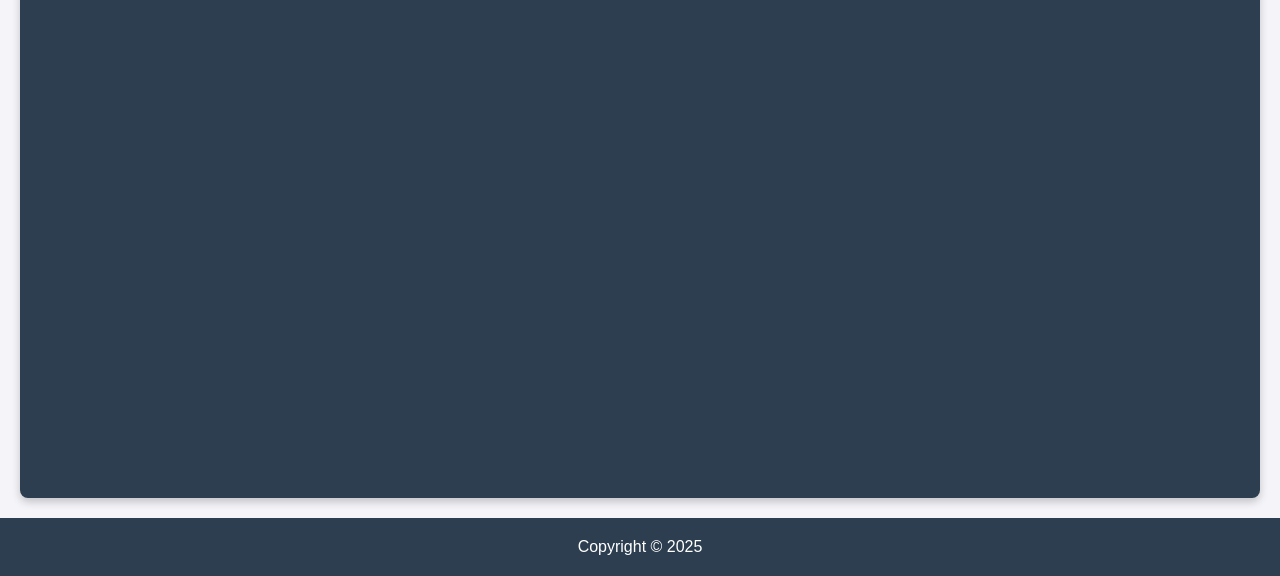
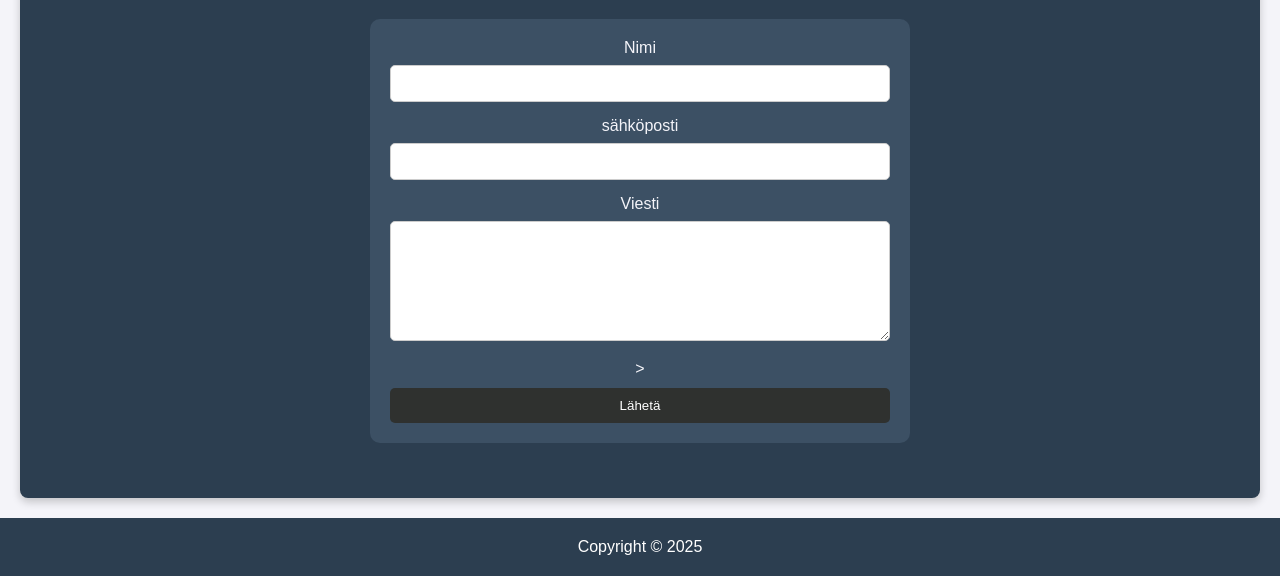
Before and after one commit to viljonaattori/WEB1, a plain HTML site: page otayhteytta.html in a window 1280 px wide. Shown: the part 224-800 px from the top of the page. Drawn offline with Linux system fonts and the light colour scheme.

Commit message:
contact lomake tehty

```diff
--- a/Styles.css
+++ b/Styles.css
@@ -57,3 +57,50 @@ footer {
   text-align: center;
   padding: 20px 0;
 }
+
+/* YHTEYDENOTTOLOMAKE TYYLIT -----------------------*/
+/* YHTEYDENOTTOLOMAKE TYYLIT -----------------------*/
+#otayhteyttaForm {
+  background-color: #3c5064;
+  padding: 20px;
+  border-radius: 10px;
+  height: auto;
+  font-size: 16px;
+  width: 100%; /* Estetään kenttien menevän yli */
+  max-width: 500px; /* Asetetaan lomakkeen maksimileveys */
+  margin: 0 auto; /* Keskittää lomakkeen */
+}
+
+#otayhteyttaForm label {
+  display: block; /* Asettaa labelin elementin blokiksi, jotta se menee omalle riville */
+  margin-bottom: 8px; /* Lisää tilaa labelin ja kentän väliin */
+}
+
+#otayhteyttaForm input,
+#otayhteyttaForm textarea {
+  width: 100%; /* Kenttä vie koko leveysosan */
+  padding: 10px;
+  margin-bottom: 15px; /* Lisää tilaa kenttien väliin */
+  border: 1px solid #ccc;
+  border-radius: 5px;
+  box-sizing: border-box; /* Varmistaa, että padding ei vaikuta leveyteen */
+}
+
+#otayhteyttaForm textarea {
+  height: 120px; /* Asetetaan korkeutta tekstialueelle */
+}
+
+#otayhteyttaForm button {
+  padding: 10px 20px;
+  border: none;
+  background-color: #2f312f;
+  color: white;
+  border-radius: 5px;
+  cursor: pointer;
+  width: 100%; /* Button vie koko leveysosan */
+  margin-top: 10px; /* Lisää tilaa napin yläpuolelle */
+}
+
+#otayhteyttaForm button:hover {
+  background-color: #767976;
+}
--- a/otayhteytta.html
+++ b/otayhteytta.html
@@ -23,7 +23,18 @@
     <div class="main">
       <main>
         <h1>Ota yhteyttä</h1>
-        <p></p>
+        <form id="otayhteyttaForm">
+          <label for="name">Nimi</label>
+          <input type="text" id="name" name="name" required />
+
+          <label for="email">sähköposti</label>
+          <input type="text" id="email" name="email" required />
+
+          <label for="message">Viesti</label>
+          <textarea id="message" name="message" rows="5" required></textarea>>
+
+          <button type="submit">Lähetä</button>
+        </form>
       </main>
     </div>
 
```
